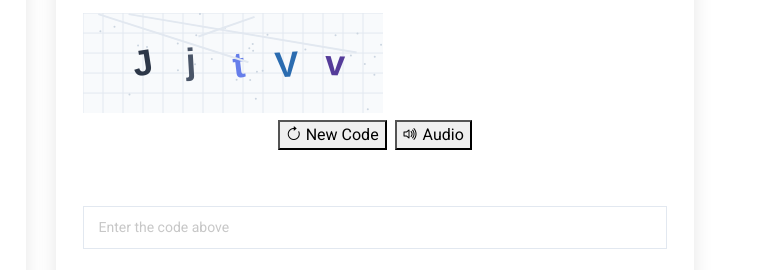
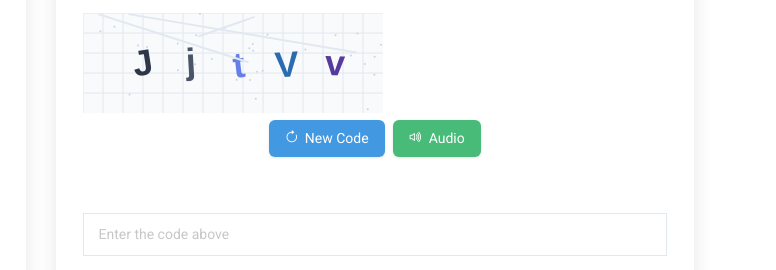
Before and after one commit to Punitkanzariya/My-Portfolio, a plain HTML site: page contact.html in a window 1280 px wide. Shown: the part 950-1220 px from the top of the page, 504-1280 px from the left. Drawn offline with nearby package versions, Linux system fonts and the light colour scheme.

Commit message:
Update contact.html

```diff
--- a/contact.html
+++ b/contact.html
@@ -225,10 +225,26 @@
                     </p>
                     <canvas id="captcha-canvas" class="captcha-canvas" width="300" height="100"></canvas>
                     <div class="d-flex justify-content-center gap-2 mb-3">
-                      <button type="button" class="captcha-refresh" onclick="generateCaptcha()">
+                      <button type="button" class="captcha-refresh" onclick="generateCaptcha()" style="
+        background-color: #4299e1;
+        color: white;
+        border: none;
+        padding: 8px 16px;
+        border-radius: 6px;
+        font-size: 0.875rem;
+        cursor: pointer;
+        display: flex;
+        align-items: center;
+        gap: 6px;
+        transition: all 0.2s ease;
+        box-shadow: 0 1px 3px rgba(0,0,0,0.1);
+      " onmouseover="this.style.backgroundColor='#3182ce'; this.style.boxShadow='0 2px 6px rgba(0,0,0,0.15)'"
+                        onmouseout="this.style.backgroundColor='#4299e1'; this.style.boxShadow='0 1px 3px rgba(0,0,0,0.1)'">
                         <i class="bi bi-arrow-clockwise"></i> New Code
                       </button>
-                      <button type="button" class="captcha-refresh" onclick="playAudio()">
+                      <button type="button" class="captcha-refresh" onclick="playAudio()" style="background-color: #48bb78;color: white;border: none;padding: 8px 16px;border-radius: 6px;font-size: 0.875rem;cursor: pointer;display: flex;align-items: center;gap: 6px;transition: all 0.2s ease;box-shadow: 0 1px 3px rgba(0,0,0,0.1);
+      " onmouseover="this.style.backgroundColor='#38a169'; this.style.boxShadow='0 2px 6px rgba(0,0,0,0.15)'"
+                        onmouseout="this.style.backgroundColor='#48bb78'; this.style.boxShadow='0 1px 3px rgba(0,0,0,0.1)'">
                         <i class="bi bi-volume-up"></i> Audio
                       </button>
                     </div>
```
